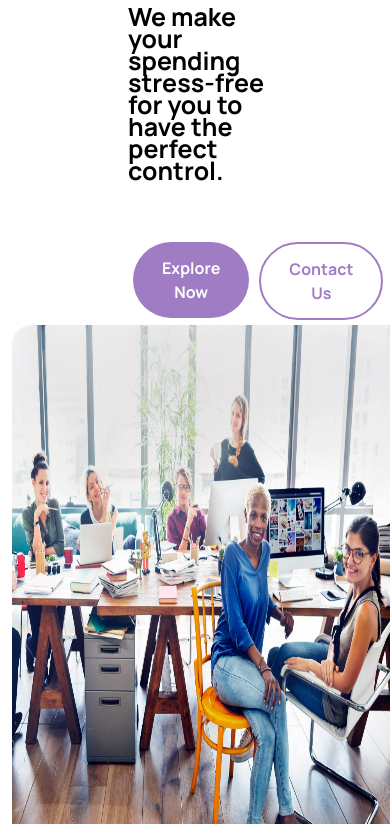
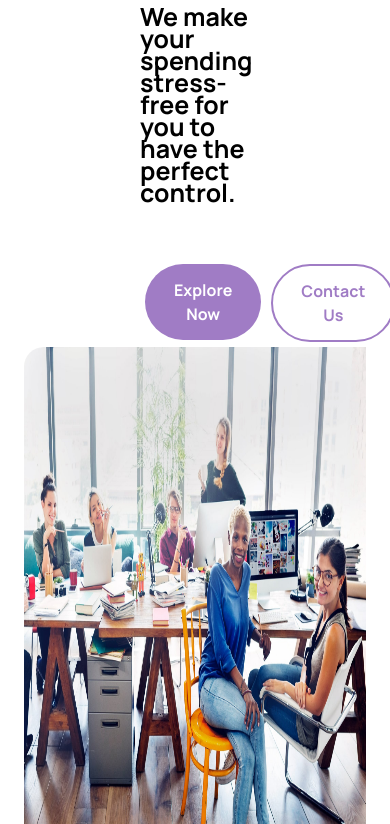
Before and after one commit to mindtrunk-dev/mindtrunk2022, a website: page index.html in a window 390 px wide. Shown: the part 828-1652 px from the top of the page. Drawn offline with nearby package versions, Linux system fonts and the light colour scheme.

Commit message:
marge css file

```diff
--- a/index.html
+++ b/index.html
@@ -117,9 +117,9 @@
 			</div>
 		</div>
 
-		<div class="contact-one">
+		<div class="container-fluid contact-one">
 			<div class="row">
-				<div class="col-sm-6 col-md-6 col-12 left-portion">
+				<div class="col-md-6 col-sm-6 col-12 left-portion">
 					<div class="">
 						<h3>Just sit & relax while we take care of your business needs.</h3>
 						<p>We make your spending stress-free for you to have the perfect control.</p>
@@ -133,7 +133,7 @@
 						</div>
 					</div>
 				</div>
-				<div class="col-sm-6 col-md-6 col-12 right-portion">
+				<div class="col-md-6 col-sm-6 col-12 right-portion">
 					<img src="images/about16.jpg" class="img-fluid">
 				</div>
 			</div>
--- a/sass/main.scss
+++ b/sass/main.scss
@@ -1,11 +1,18 @@
 @import url('https://fonts.googleapis.com/css2?family=Josefin+Sans:ital,wght@0,100;0,200;0,300;0,400;0,500;0,600;0,700;1,300;1,400&family=Poppins:ital,wght@0,100;0,200;0,300;0,400;0,500;0,600;0,700;0,800;1,100;1,700;1,800&display=swap');
 
-*{
-	margin: 0px;
-	padding: 0px;
-}
+
+@import url('https://fonts.googleapis.com/css2?family=DM+Serif+Display&family=Fira+Sans:wght@700&family=Lobster&family=Manrope:wght@700&family=Poppins:ital,wght@0,500;0,600;0,700;1,700&family=Roboto+Mono:wght@100;500;700&family=Roboto+Slab:wght@100&family=Roboto:ital,wght@0,100;0,400;0,500;0,700;1,300;1,400&family=Rubik:wght@500&display=swap');
 
 
+@import url('https://fonts.googleapis.com/css2?family=DM+Serif+Display&family=Fira+Sans:wght@700&family=Lobster&family=Manrope:wght@700&family=Poppins:ital,wght@0,500;0,600;0,700;1,700&family=Roboto+Mono:wght@100;500;700&family=Roboto+Slab:wght@100&family=Roboto:ital,wght@0,100;0,400;0,500;0,700;1,300;1,400&family=Rubik:wght@500&display=swap');
+
+	*{
+		margin:0;
+		padding:0;
+		box-sizing:border-box;
+		font-family: 'Manrope', sans-serif;
+		white-space:normal;
+	}
 @mixin h1code
 {
 	font-size: 40px;
@@ -250,94 +257,6 @@ p{ line-height: 22px; font-size: 16px; }
 }
 
 
-@import url('https://fonts.googleapis.com/css2?family=DM+Serif+Display&family=Fira+Sans:wght@700&family=Lobster&family=Manrope:wght@700&family=Poppins:ital,wght@0,500;0,600;0,700;1,700&family=Roboto+Mono:wght@100;500;700&family=Roboto+Slab:wght@100&family=Roboto:ital,wght@0,100;0,400;0,500;0,700;1,300;1,400&family=Rubik:wght@500&display=swap');
-
-
-@import url('https://fonts.googleapis.com/css2?family=DM+Serif+Display&family=Fira+Sans:wght@700&family=Lobster&family=Manrope:wght@700&family=Poppins:ital,wght@0,500;0,600;0,700;1,700&family=Roboto+Mono:wght@100;500;700&family=Roboto+Slab:wght@100&family=Roboto:ital,wght@0,100;0,400;0,500;0,700;1,300;1,400&family=Rubik:wght@500&display=swap');
-
-	:root {
-	    --bs-gray-100: #f8f9fa;
-	    --bs-gray-200: #e9ecef;
-	    --bs-gray-300: #dee2e6;
-	    --bs-gray-400: #ced4da;
-	    --bs-gray-500: #adb5bd;
-	    --bs-gray-600: #6c757d;
-	    --bs-gray-700: #495057;
-	    --bs-gray-800: #343a40;
-	    --bs-gray-900: #212529;
-	    --bs-blue: #3f78e0;
-	    --bs-sky: #5eb9f0;
-	    --bs-purple: #747ed1;
-	    --bs-grape: #605dba;
-	    --bs-violet: #a07cc5;
-	    --bs-pink: #d16b86;
-	    --bs-fuchsia: #e668b3;
-	    --bs-red: #e2626b;
-	    --bs-orange: #f78b77;
-	    --bs-yellow: #fab758;
-	    --bs-green: #45c4a0;
-	    --bs-leaf: #7cb798;
-	    --bs-aqua: #54a8c7;
-	    --bs-navy: #343f52;
-	    --bs-ash: #9499a3;
-	    --bs-white: #fff;
-	    --bs-light: #fefefe;
-	    --bs-gray: #f6f7f9;
-	    --bs-dark: #262b32;
-	    --bs-primary: #3f78e0;
-	    --bs-secondary: #aab0bc;
-	    --bs-success: #45c4a0;
-	    --bs-info: #54a8c7;
-	    --bs-warning: #fab758;
-	    --bs-danger: #e2626b;
-	    --bs-blue-rgb: 63, 120, 224;
-	    --bs-sky-rgb: 94, 185, 240;
-	    --bs-purple-rgb: 116, 126, 209;
-	    --bs-grape-rgb: 96, 93, 186;
-	    --bs-violet-rgb: 160, 124, 197;
-	    --bs-pink-rgb: 209, 107, 134;
-	    --bs-fuchsia-rgb: 230, 104, 179;
-	    --bs-red-rgb: 226, 98, 107;
-	    --bs-orange-rgb: 247, 139, 119;
-	    --bs-yellow-rgb: 250, 183, 88;
-	    --bs-green-rgb: 69, 196, 160;
-	    --bs-leaf-rgb: 124, 183, 152;
-	    --bs-aqua-rgb: 84, 168, 199;
-	    --bs-navy-rgb: 52, 63, 82;
-	    --bs-ash-rgb: 148, 153, 163;
-	    --bs-white-rgb: 255, 255, 255;
-	    --bs-light-rgb: 254, 254, 254;
-	    --bs-gray-rgb: 246, 247, 249;
-	    --bs-dark-rgb: 38, 43, 50;
-	    --bs-primary-rgb: 63, 120, 224;
-	    --bs-secondary-rgb: 170, 176, 188;
-	    --bs-success-rgb: 69, 196, 160;
-	    --bs-info-rgb: 84, 168, 199;
-	    --bs-warning-rgb: 250, 183, 88;
-	    --bs-danger-rgb: 226, 98, 107;
-	    --bs-white-rgb: 255, 255, 255;
-	    --bs-black-rgb: 0, 0, 0;
-	    --bs-body-color-rgb: 96, 105, 123;
-	    --bs-body-bg-rgb: 254, 254, 254;
-	    --bs-font-sans-serif: "Manrope", sans-serif;
-	    --bs-font-monospace: SFMono-Regular, Menlo, Monaco, Consolas, "Liberation Mono", "Courier New", monospace;
-	    --bs-gradient: linear-gradient(180deg, rgba(255, 255, 255, 0.15), rgba(255, 255, 255, 0));
-	    --bs-root-font-size: 20px;
-	    --bs-body-font-family: var(--bs-font-sans-serif);
-	    --bs-body-font-size: 0.8rem;
-	    --bs-body-font-weight: 500;
-	    --bs-body-line-height: 1.7;
-	    --bs-body-color: #60697b;
-	    --bs-body-bg: #fefefe
-	}
-
-	*{
-		margin:0;
-		padding:0;
-		box-sizing:border-box;
-		font-family: 'Manrope', sans-serif;
-		white-space:normal;
-	}
 
 	hr {
 	    margin: 4.5rem 0;
@@ -453,8 +372,6 @@ p{ line-height: 22px; font-size: 16px; }
 	}
 
    	.contact-one{
-   		width:100vw;
-
    		.left-portion{
    			padding:0rem 8rem;
 
```
Also changed, not shown: css/style.css.
